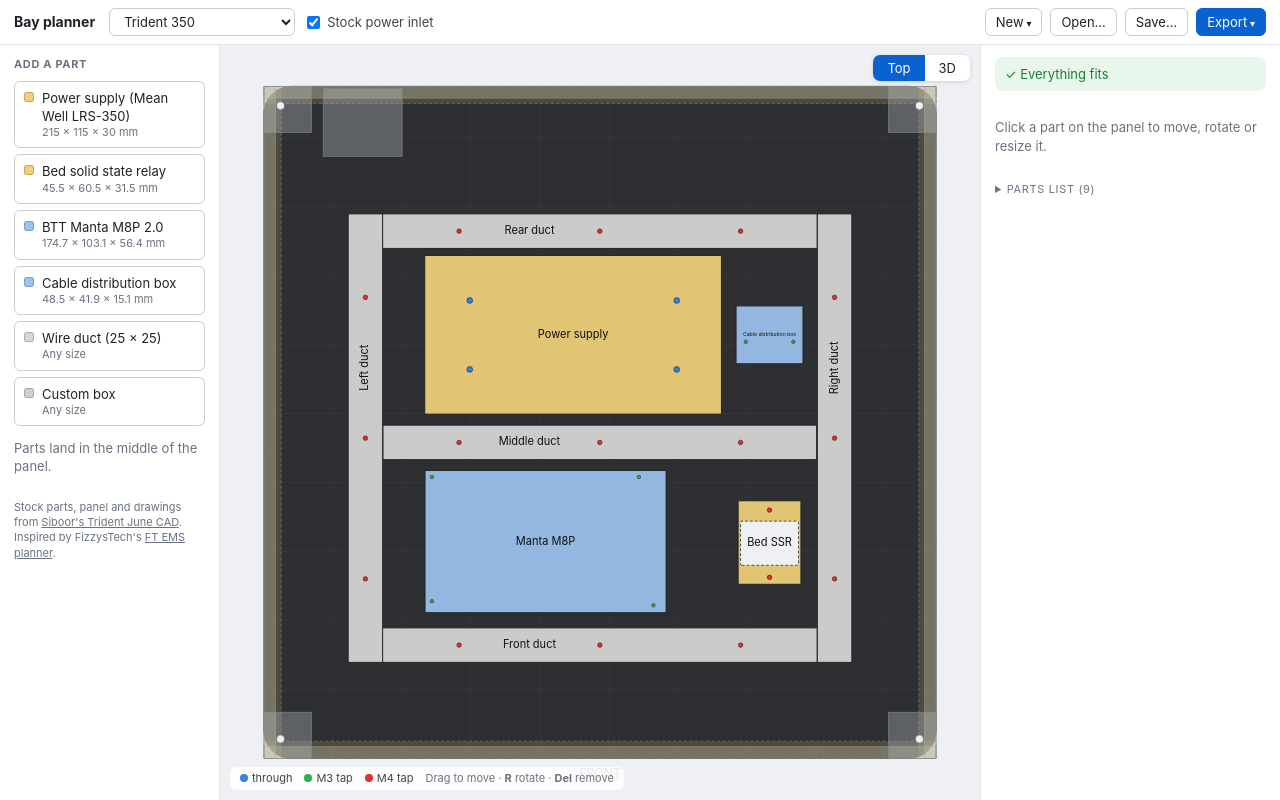
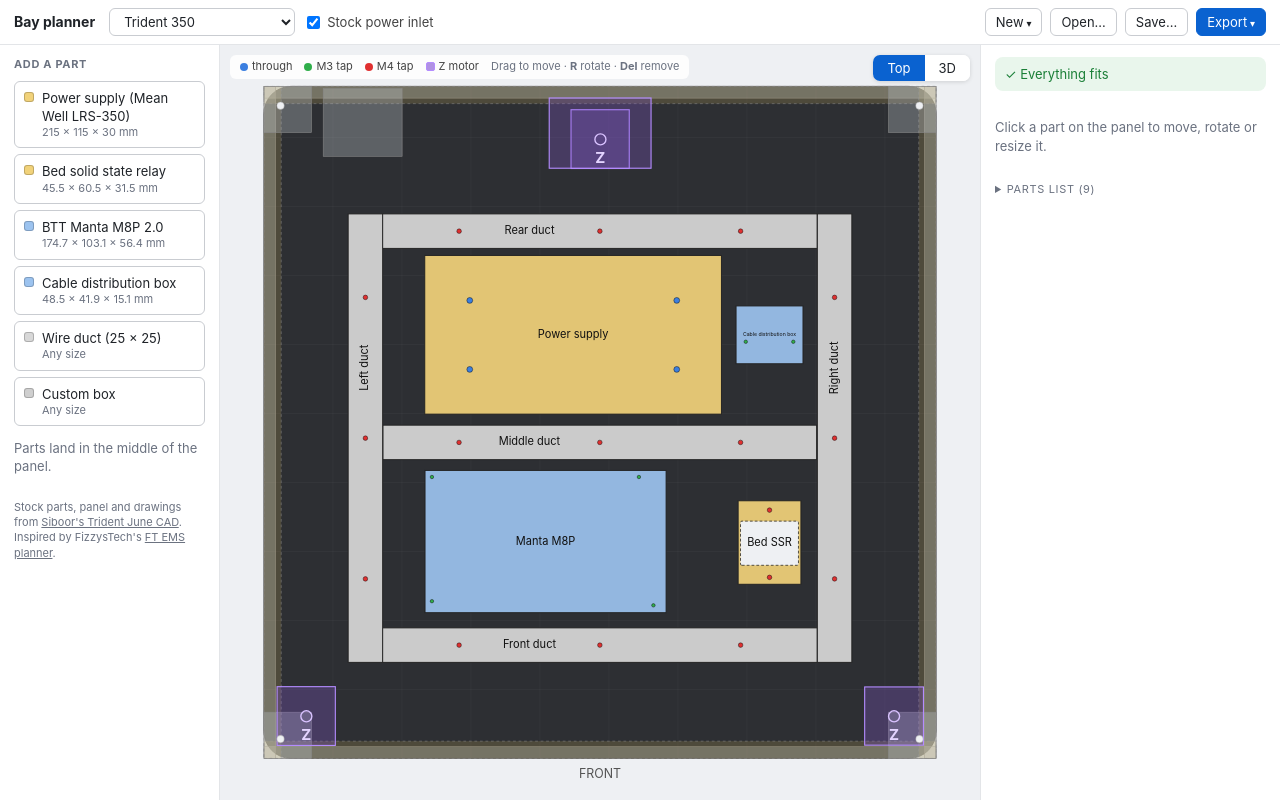
Before and after one commit to rcopra/siboor-bay-planner, a website built with Vite: page index.html in a window 1280 px wide. Built offline with nearby package versions, Linux system fonts and the light colour scheme.

Commit message:
Show the Z motors and rear Z mount in the bay
The three NEMA17 Z motors hang from the deck to ~40 mm above the panel,
and the rear mount's lower part reaches 62 mm (measured below the deck on
Siboor's 300 model; the front mounts sit entirely above the deck). They're
keep-outs: drawn in purple on the plan with their lead screws, shown in 3D,
and checked for clashes, so only parts taller than ~40 mm hit them.
The legend moves to the top-left.

Co-Authored-By: Claude Opus 5.5 <noreply@anthropic.com>

```diff
--- a/index.html
+++ b/index.html
@@ -38,7 +38,7 @@
     <div id="three" hidden></div>
     <div class="seg" id="views"><button id="view2d" class="on">Top</button><button id="view3d">3D</button></div>
     <div id="legend">
-      <span><i class="dot through"></i>through</span><span><i class="dot M3"></i>M3 tap</span><span><i class="dot M4"></i>M4 tap</span>
+      <span><i class="dot through"></i>through</span><span><i class="dot M3"></i>M3 tap</span><span><i class="dot M4"></i>M4 tap</span><span><i class="sq z"></i>Z motor</span>
       <span class="keys">Drag to move · <b>R</b> rotate · <b>Del</b> remove</span>
     </div>
   </section>
--- a/src/bay.js
+++ b/src/bay.js
@@ -57,6 +57,18 @@ export function keepouts(size, { iec = true } = {}) {
     { name: "Foot (rear right)", x: s - 34.5, y: s - 33.5, w: 34.5, d: 33.5, z0: 0, z1: 63 },
   ];
   if (iec) out.push({ name: "Stock IEC inlet + switch", x: 42.9, y: s - 50.7, w: 57.2, d: 49.1, z0: 5, z1: 53 });
+  // The three NEMA17 Z motors hang from the deck into the bay (Siboor's 300 model, bed/Z group).
+  // Only the motor bodies and the lower part of the rear mount reach below the deck; the front
+  // mounts sit entirely above it. The rear mount box is its measured section below the deck.
+  // The front two keep their distance to their corners; the rear one and its mount stay centred
+  // and keep their distance to the rear edge. `screw`: the lead screw's centre.
+  const c = s / 2;
+  out.push(
+    { name: "Z motor (front left)", kind: "z", x: 9.5, y: 9.4, w: 42.2, d: 42.6, z0: 40.3, z1: BAY_HEIGHT, screw: [30.7, 30.5] },
+    { name: "Z motor (front right)", kind: "z", x: s - 51.7, y: 9.6, w: 42.6, d: 42.2, z0: 40.3, z1: BAY_HEIGHT, screw: [s - 30.4, 30.5] },
+    { name: "Z motor (rear)", kind: "z", x: c - 21.0, y: s - 59.5, w: 42.2, d: 42.6, z0: 39.3, z1: BAY_HEIGHT, screw: [c + 0.3, s - 38.4] },
+    { name: "Z motor mount (rear)", kind: "z", x: c - 36.8, y: s - 59.3, w: 73.8, d: 50.9, z0: 62, z1: BAY_HEIGHT },
+  );
   return out;
 }
 
--- a/src/plan2d.js
+++ b/src/plan2d.js
@@ -111,8 +111,15 @@ export class Plan2D {
       el("line", { x1: 0, y1: v, x2: s, y2: v, class: "grid" }, root);
     }
     for (const k of keepouts(state.size, { iec: state.iec })) {
-      el("rect", { x: k.x, y: k.y, width: k.w, height: k.d, class: "keepout" + (k.z0 > 40 ? " high" : "") }, root)
+      const cls = k.kind === "z" ? "zmotor" : "keepout" + (k.z0 > 40 ? " high" : "");
+      el("rect", { x: k.x, y: k.y, width: k.w, height: k.d, class: cls }, root)
         .appendChild(Object.assign(document.createElementNS(NS, "title"), { textContent: `${k.name}: ${k.z0}–${k.z1} mm above the panel` }));
+    }
+    // Z motors on top of the other keep-outs: the lead screw and a "Z"
+    for (const k of keepouts(state.size, { iec: state.iec })) {
+      if (!k.screw) continue;
+      el("circle", { cx: k.screw[0], cy: k.screw[1], r: 4, class: "zscrew" }, root);
+      text(k.screw[0], k.screw[1] - 14, "Z", { class: "zlabel", "text-anchor": "middle", "dominant-baseline": "middle" });
     }
     for (const h of frameHoles(state.size)) el("circle", { cx: h.x, cy: h.y, r: h.d / 2, class: "fhole" }, root);
 
--- a/src/style.css
+++ b/src/style.css
@@ -38,7 +38,7 @@ h2 { font-size: 11px; margin: 0 0 8px; text-transform: uppercase; letter-spacing
 .seg button:first-child { border-radius: 7px 0 0 7px; }
 .seg button:last-child { border-radius: 0 7px 7px 0; }
 .seg button.on { background: var(--accent); color: #fff; }
-#legend { position: absolute; left: 10px; bottom: 10px; display: flex; gap: 12px; align-items: center; font-size: 11px; color: #444; background: #fffd; padding: 4px 10px; border-radius: 6px; }
+#legend { position: absolute; left: 10px; top: 10px; display: flex; gap: 12px; align-items: center; font-size: 11px; color: #444; background: #fffd; padding: 4px 10px; border-radius: 6px; }
 #legend .keys { color: var(--muted); }
 .dot { display: inline-block; width: 8px; height: 8px; border-radius: 50%; margin-right: 4px; vertical-align: -0.5px; }
 .dot.through { background: #3b7fe0; } .dot.M3 { background: #2fae4a; } .dot.M4 { background: #e03030; }
@@ -86,3 +86,8 @@ td.n { text-align: right; width: 28px; color: var(--muted); }
 .dim { font-size: 9px; fill: #555; }
 .credit { font-size: 11px; color: var(--muted); margin-top: 24px; }
 .credit a { color: inherit; }
+.zmotor { fill: #8a5cd6; fill-opacity: .28; stroke: #b48cff; stroke-width: .8; pointer-events: none; }
+.zscrew { fill: none; stroke: #d9c2ff; stroke-width: 1; pointer-events: none; }
+.zlabel { font-size: 11px; font-weight: 700; fill: #e4d4ff; pointer-events: none; }
+.sq { display: inline-block; width: 9px; height: 9px; border-radius: 2px; margin-right: 4px; vertical-align: -0.5px; }
+.sq.z { background: #8a5cd6aa; border: 1px solid #b48cff; }
--- a/src/view3d.js
+++ b/src/view3d.js
@@ -99,7 +99,9 @@ export class View3D {
 
     for (const k of keepouts(state.size, { iec: state.iec })) {
       const b = new THREE.Mesh(new THREE.BoxGeometry(k.w, k.d, k.z1 - k.z0),
-        new THREE.MeshBasicMaterial({ color: k.z0 > 40 ? "#d4b040" : "#8890a0", transparent: true, opacity: .18, depthWrite: false }));
+        k.kind === "z"
+          ? new THREE.MeshStandardMaterial({ color: "#8a5cd6", transparent: true, opacity: .55, depthWrite: false })
+          : new THREE.MeshBasicMaterial({ color: k.z0 > 40 ? "#d4b040" : "#8890a0", transparent: true, opacity: .18, depthWrite: false }));
       b.position.set(k.x + k.w / 2, k.y + k.d / 2, (k.z0 + k.z1) / 2);
       group.add(b);
     }
```
Also changed, not shown: test/bay.test.js (+16 -0 lines), README.md.
